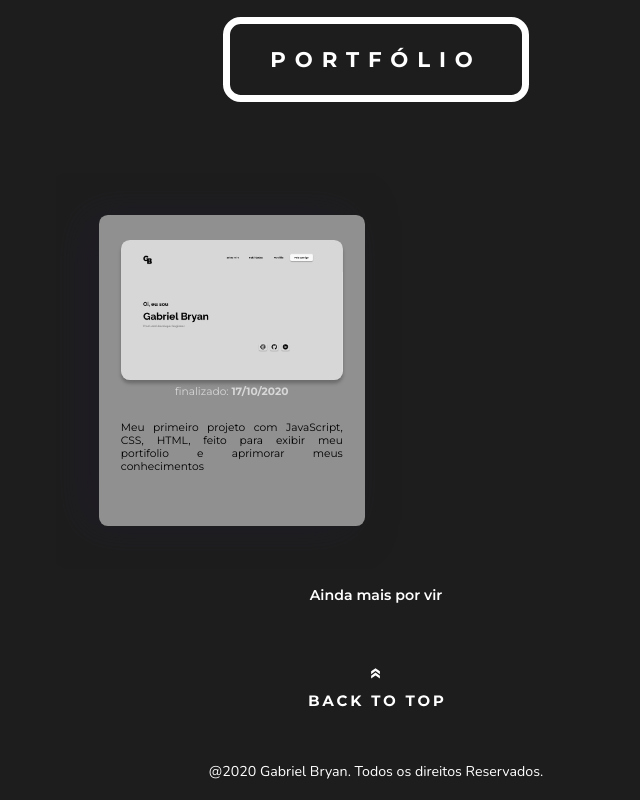
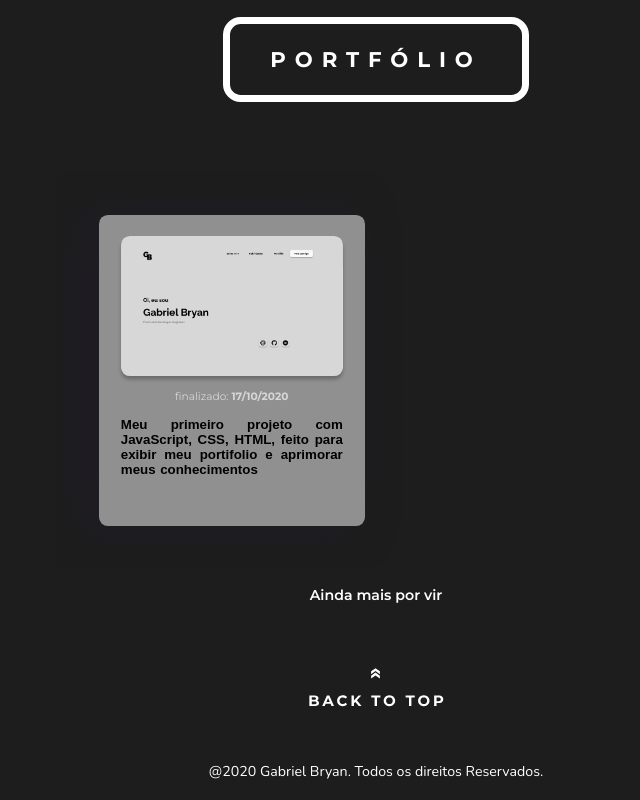
Before and after one commit to gbryan6/Portifolio, a plain HTML site: page index.html in a window 1280 px wide. Shown: the part 3125-3925 px from the top of the page, without its empty margins (264-904 px from the left). Drawn offline with nearby package versions, Linux system fonts and the light colour scheme.

Commit message:
fix: text size

```diff
--- a/index.html
+++ b/index.html
@@ -20,7 +20,7 @@
                         <li><a href="#about-me">Sobre mim</a></li>
                         <li><a href="#habilities">Habilidades</a></li>
                         <li><a href="#section__port">Portfólio</a></li>
-                        <li id="landing__nav-bar--active"><a href="">Fale comigo</a></li>
+                        <li id="landing__nav-bar--active"><a target="blank" href="https://api.whatsapp.com/send?phone=5531982786211&text=Opa%20Gabriel%2C%20vim%20pelo%20seu%20site">Fale comigo</a></li>
                     </ul>
                 </div>
             </nav>
--- a/scripts.js
+++ b/scripts.js
@@ -127,7 +127,6 @@ window.addEventListener("scroll", function(){
 
 menuItems.forEach(item =>{
     item.addEventListener("click", function(event){
-        event.preventDefault();
         const element = event.target;
         const id = element.getAttribute('href');
         const section = document.querySelector(id);
--- a/style.css
+++ b/style.css
@@ -12,7 +12,7 @@
 
 
 html {
-    /* a cada 1rem será considera 10px */
+    /* base 62.5% logo, a cada 1rem será considera 10px */
     font-size: 55.5%;
 
   }
@@ -550,7 +550,6 @@ footer{
 
 .about-me__card--header span{
     margin: 0;
-    margin-top:-2rem;
     font-size: 1.2rem;
     color: #D7D7D7;
     font-weight: 400;
@@ -596,15 +595,15 @@ footer{
 
 
 .about-me__card--header p {
-    font-size: 1.4rem;
-    font-weight: 400;
+    font-size: 1.5rem;
+    font-weight: 600;
     margin: 0 0 1.6rem;
     padding-bottom: 1.6rem;
     text-align: justify;
     color: black;
     width: 25rem;
     word-spacing: 0.1rem;
-    font-size: 1.2rem;
+    font-family: 'poppins', sans-serif;
 }
 
 .about-me__card--header p:hover {
```
